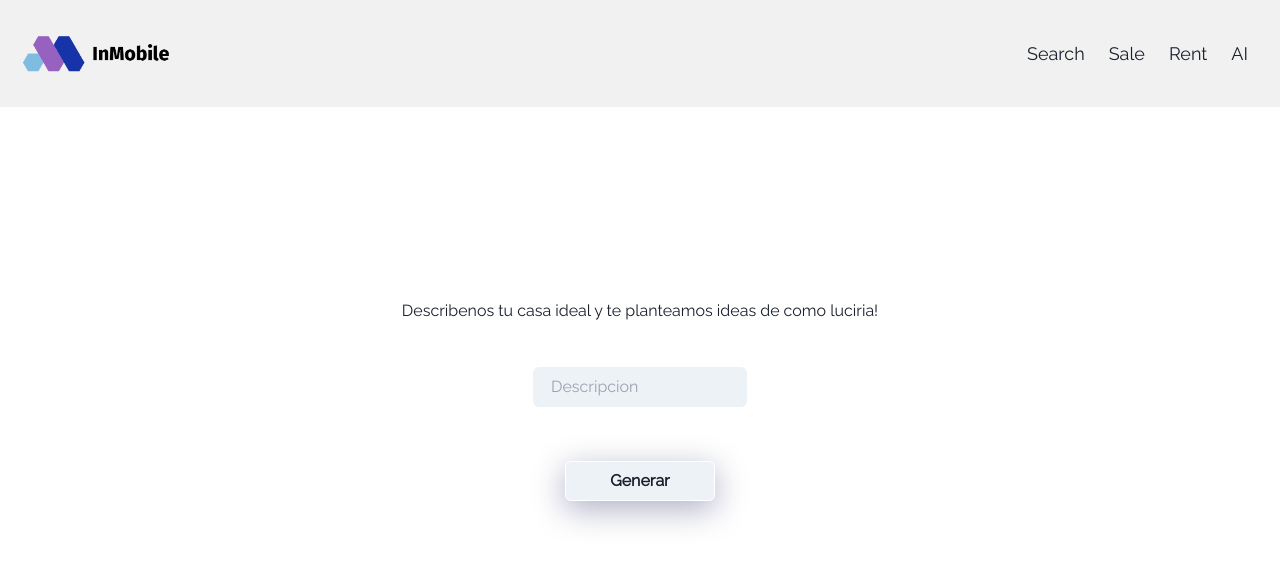
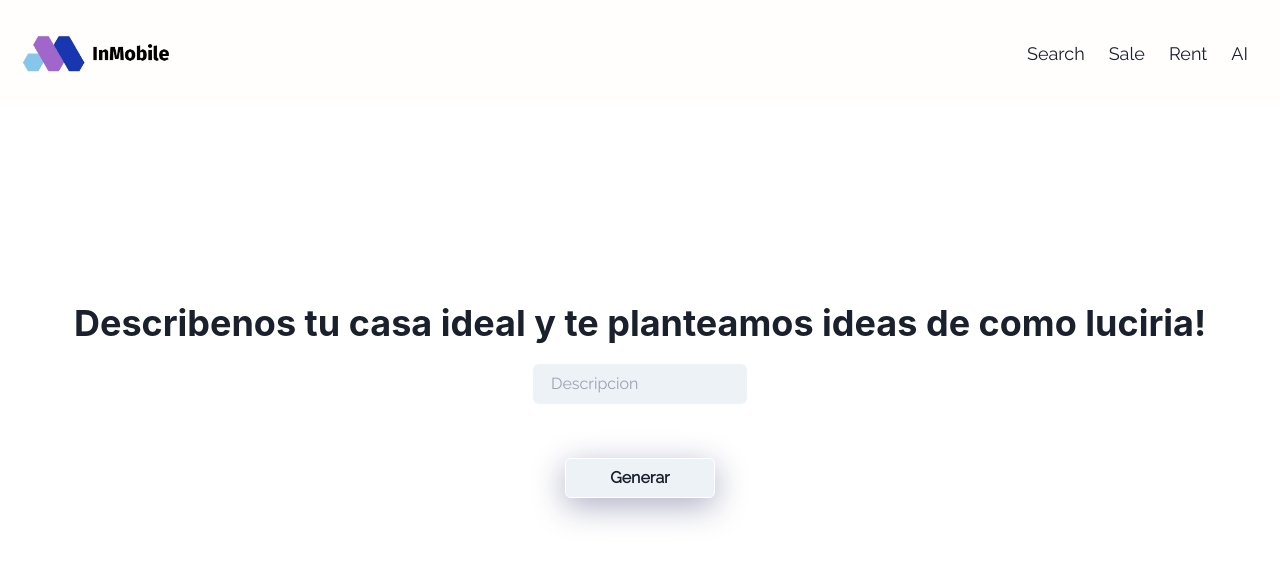
Before and after one commit to DavidRedz10/InMobile, a Next.js app: page /dalle in a window 1280 px wide. Shown: the top 564 px of the page. Built offline with nearby package versions, Linux system fonts and the light colour scheme.

Commit message:
diseño dalle

```diff
--- a/components/SearchFilters.jsx
+++ b/components/SearchFilters.jsx
@@ -96,9 +96,9 @@ export default function SearchFilters() {
   }, [searchTerm]);
 
   return (
-    <Flex bg='gray.100' p='4' justifyContent='center' flexWrap='wrap'>
+    <Flex bg='gray.100' p='4' justifyContent='center' flexWrap='wrap' borderBottomRadius="40px">
       {filters?.map((filter) => (
-        <Box key={filter.queryName}>
+        <Box key={filter.queryName} >
           <Select onChange={(e) => searchProperties({ [filter.queryName]: e.target.value })} placeholder={filter.placeholder} w='fit-content' p='2' >
             {filter?.items?.map((item) => (
               <option value={item.value} key={item.value}>
--- a/pages/dalle.js
+++ b/pages/dalle.js
@@ -1,7 +1,7 @@
 import { useState } from "react";
 import { Configuration, OpenAIApi } from "openai";
 import { InputBox } from "../components/InputBox";
-import { Button } from '@chakra-ui/react'
+import { Button, Heading } from '@chakra-ui/react'
 
 const configuration = new Configuration({
     apiKey: process.env.NEXT_PUBLIC_REACT,
@@ -30,8 +30,7 @@ function App() {
 
   return (
     <main className="App">
-        <h1 className="labelq">Describenos tu casa ideal y te planteamos ideas de como luciria!</h1>
-
+      <Heading marginInline="50px">Describenos tu casa ideal y te planteamos ideas de como luciria!</Heading>
       {imageUrl && <img src={imageUrl} className="image" alt="ai thing" />}
       <InputBox setAttribute={setUserPrompt} />
       <Button className="main-button" onClick={() => generateImage()}>
--- a/pages/search.js
+++ b/pages/search.js
@@ -17,6 +17,7 @@ const Search = ({ properties }) => {
     <ChakraProvider>
     <Box >
       <Flex
+        borderTopRadius="40px"
         onClick={() => setSearchFilters(!searchFilters)}
         cursor='pointer'
         bg='gray.100'
--- a/styles/globals.css
+++ b/styles/globals.css
@@ -12,7 +12,8 @@
   font-family: "Raleway";
   font-size: bold;
   margin-bottom: 2%;
-  width: auto;
+  align: center;
+  justify-content: center;
 }
 
 .label-input-pair {
@@ -34,7 +35,6 @@
   bottom: 0;
   left: 0;
   overflow-y: auto;
-  margin: 0 auto;
   display: flex;
   flex-direction: column;
   align-items: center;
@@ -94,7 +94,7 @@ nav{
   padding: 16px;
   justify-content: space-between;
   align-items: center;
-  background-color: #f1f1f1;
+  background-color: #FFFEFD;
 }
 .nav__menu-bar{
   display: flex;
@@ -119,7 +119,7 @@ nav{
   padding: 24px 16px;
   transition: all 0.2s;
   min-height: calc(100vh - 60px);
-  background-color: #f1f1f1;
+  background-color: #FFFEFD;
 }
 .nav__menu-list.active{
   right: 0;
```
Also changed, not shown: components/Property.jsx (+3 -4 lines).
